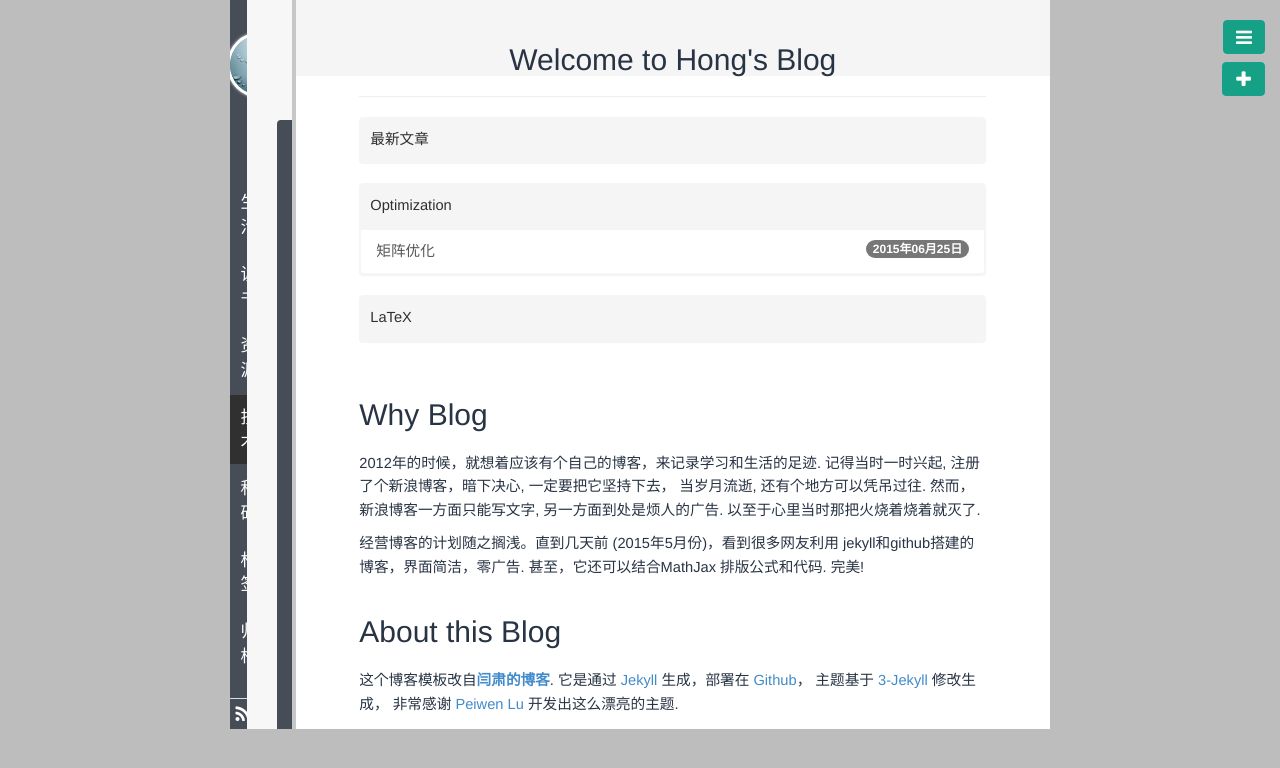
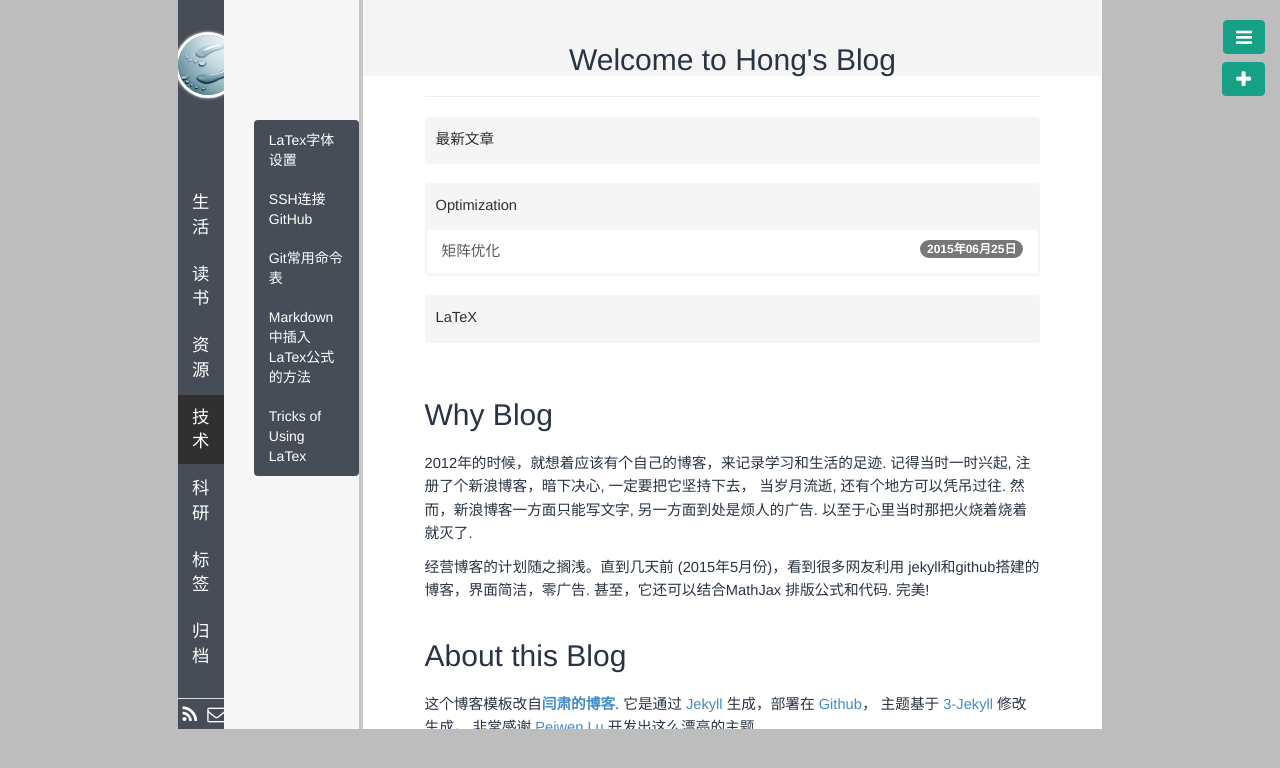
Before and after one commit to polyHong/polyHong.github.io, a Jekyll site: the page built from index.md, in a window 1280 px wide. Shown: the top 768 px of the page. Built offline with Jekyll 4.4.1, drawn with Linux system fonts in a browser that asks for light colours; Markdown is read by kramdown in place of the engine named in the settings; comment, search, counter and statistics services are not loaded.

Commit message:
adjust width of page

```diff
--- a/public/css/base.css
+++ b/public/css/base.css
@@ -4,7 +4,7 @@
   height: 100%;
 }
 body, html {
-  width: 80%;
+  width: 85%;
   height: 90%;
   margin: auto;
   overflow: hidden;
@@ -15,7 +15,7 @@ body, html {
 }
 /* 导航栏 + 目录栏 */
 .aside {
-  width: 8%;
+  width: 20%;
   height: 100%;
 
 }
```
